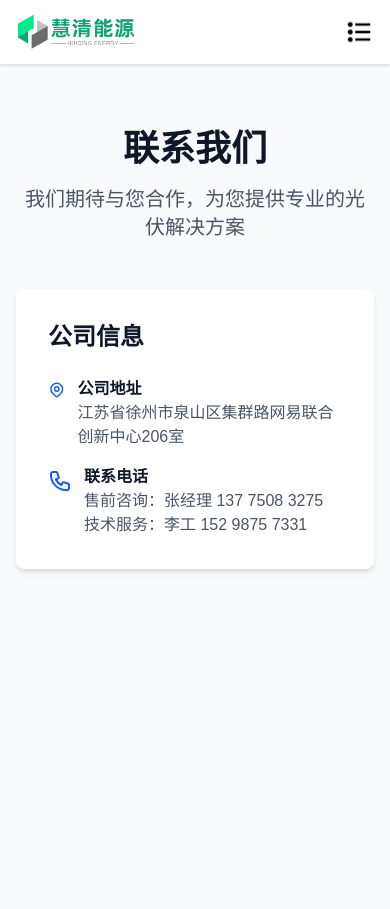
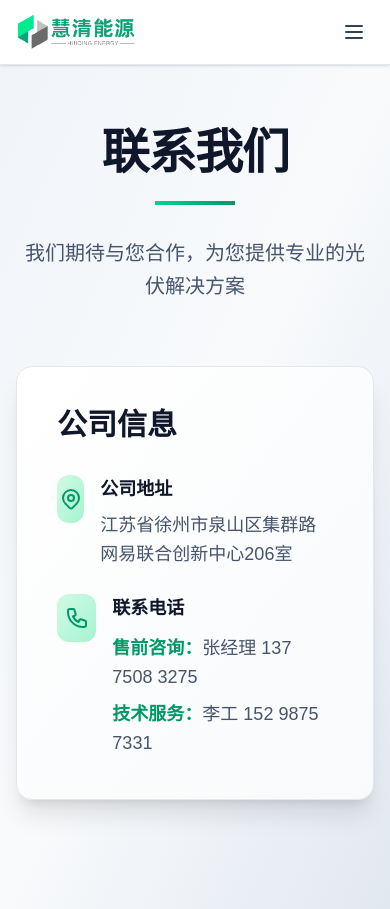
Before and after one commit to maigeyouzichi/huiqing-energy, a Next.js app: page /contact in a window 390 px wide. Built offline with nearby package versions, Linux system fonts and the light colour scheme.

Commit message:
稳定版本1.5

```diff
--- a/app/components/NavBar.tsx
+++ b/app/components/NavBar.tsx
@@ -33,19 +33,45 @@ export function NavBar() {
             质保查询
           </a>
         </nav>
-        <Image src="/menu.png" className="sm:hidden" alt="菜单" width={30} height={30} priority onClick={() => setOpen((v) => !v)} />
+        <button
+          className="sm:hidden p-2 rounded-lg hover:bg-slate-100 transition-colors"
+          onClick={() => setOpen((v) => !v)}
+          aria-label="打开菜单"
+        >
+          <svg className="w-6 h-6 text-slate-700" fill="none" stroke="currentColor" viewBox="0 0 24 24">
+            <path strokeLinecap="round" strokeLinejoin="round" strokeWidth={2} d="M4 6h16M4 12h16M4 18h16" />
+          </svg>
+        </button>
       </div>
       {open && (
-        <div className="sm:hidden border-t border-slate-200 bg-white/95 backdrop-blur-md">
-          <div className="max-w-7xl mx-auto px-4 py-4 space-y-2">
-            <Link href="/" className={linkClass("/")} onClick={() => setOpen(false)}>首页</Link>
-            <Link href="/download" className={linkClass("/download")} onClick={() => setOpen(false)}>资料下载</Link>
-            <Link href="/contact" className={linkClass("/contact")} onClick={() => setOpen(false)}>联系我们</Link>
+        <div className="sm:hidden border-t border-slate-200 bg-white/95 backdrop-blur-md shadow-lg">
+          <div className="max-w-7xl mx-auto px-4 py-6 space-y-3">
+            <Link
+              href="/"
+              className="block px-4 py-3 rounded-lg text-base font-medium text-slate-700 hover:bg-slate-100 hover:text-slate-900 transition-all duration-300"
+              onClick={() => setOpen(false)}
+            >
+              首页
+            </Link>
+            <Link
+              href="/download"
+              className="block px-4 py-3 rounded-lg text-base font-medium text-slate-700 hover:bg-slate-100 hover:text-slate-900 transition-all duration-300"
+              onClick={() => setOpen(false)}
+            >
+              资料下载
+            </Link>
+            <Link
+              href="/contact"
+              className="block px-4 py-3 rounded-lg text-base font-medium text-slate-700 hover:bg-slate-100 hover:text-slate-900 transition-all duration-300"
+              onClick={() => setOpen(false)}
+            >
+              联系我们
+            </Link>
             <a
               href="https://app.huawei.com/escpportal/pub/wechat.html?Language=CN&appName=escp&buType=2"
               target="_blank"
               rel="noopener noreferrer"
-              className="px-4 py-2 rounded-lg text-sm font-medium text-slate-700 hover:bg-slate-100 hover:text-slate-900 transition-all duration-300 block"
+              className="block px-4 py-3 rounded-lg text-base font-medium text-slate-700 hover:bg-slate-100 hover:text-slate-900 transition-all duration-300"
               onClick={() => setOpen(false)}
             >
               质保查询
--- a/app/contact/page.tsx
+++ b/app/contact/page.tsx
@@ -1,42 +1,49 @@
 export default function Contact() {
   return (
-    <div className="min-h-screen bg-gray-50">
+    <div className="min-h-screen bg-gradient-to-br from-slate-100 via-slate-50 to-slate-200">
       <div className="max-w-7xl mx-auto px-4 sm:px-6 lg:px-8 py-16">
-        <div className="text-center mb-12">
-          <h1 className="text-4xl font-bold text-gray-900 mb-4">联系我们</h1>
-          <p className="text-xl text-gray-600">我们期待与您合作，为您提供专业的光伏解决方案</p>
+        <div className="text-center mb-16">
+          <h1 className="text-5xl font-bold text-slate-900 mb-6 tracking-tight">联系我们</h1>
+          <div className="w-20 h-1 bg-gradient-to-r from-emerald-400 to-emerald-600 mx-auto mb-8"></div>
+          <p className="text-xl text-slate-600 max-w-3xl mx-auto leading-relaxed">我们期待与您合作，为您提供专业的光伏解决方案</p>
         </div>
 
         <div className="max-w-4xl mx-auto">
           {/* 联系信息 */}
           <div className="space-y-8">
             {/* 公司信息 */}
-            <div className="bg-white rounded-lg shadow-md p-8">
-              <h2 className="text-2xl font-bold text-gray-900 mb-6">公司信息</h2>
-              <div className="space-y-4">
-                <div className="flex items-start">
-                  <div className="w-6 h-6 text-blue-600 mr-3 mt-1">
-                    <svg fill="none" stroke="currentColor" viewBox="0 0 24 24">
+            <div className="bg-gradient-to-br from-white to-slate-50 rounded-2xl shadow-xl p-10 border border-slate-200 hover:shadow-2xl transition-all duration-300">
+              <h2 className="text-3xl font-bold text-slate-900 mb-8">公司信息</h2>
+              <div className="space-y-6">
+                <div className="flex items-start group">
+                  <div className="w-12 h-12 bg-gradient-to-br from-emerald-100 to-emerald-200 rounded-xl flex items-center justify-center mr-4 group-hover:scale-110 transition-transform duration-300">
+                    <svg className="w-6 h-6 text-emerald-600" fill="none" stroke="currentColor" viewBox="0 0 24 24">
                       <path strokeLinecap="round" strokeLinejoin="round" strokeWidth={2} d="M17.657 16.657L13.414 20.9a1.998 1.998 0 01-2.827 0l-4.244-4.243a8 8 0 1111.314 0z" />
                       <path strokeLinecap="round" strokeLinejoin="round" strokeWidth={2} d="M15 11a3 3 0 11-6 0 3 3 0 016 0z" />
                     </svg>
                   </div>
                   <div>
-                    <h3 className="font-semibold text-gray-900">公司地址</h3>
-                    <p className="text-gray-600">江苏省徐州市泉山区集群路网易联合创新中心206室</p>
+                    <h3 className="font-bold text-slate-900 text-lg mb-2">公司地址</h3>
+                    <p className="text-slate-600 text-lg leading-relaxed">江苏省徐州市泉山区集群路网易联合创新中心206室</p>
                   </div>
                 </div>
 
-                <div className="flex items-start">
-                  <div className="w-6 h-6 text-blue-600 mr-3 mt-1">
-                    <svg fill="none" stroke="currentColor" viewBox="0 0 24 24">
+                <div className="flex items-start group">
+                  <div className="w-12 h-12 bg-gradient-to-br from-emerald-100 to-emerald-200 rounded-xl flex items-center justify-center mr-4 group-hover:scale-110 transition-transform duration-300">
+                    <svg className="w-6 h-6 text-emerald-600" fill="none" stroke="currentColor" viewBox="0 0 24 24">
                       <path strokeLinecap="round" strokeLinejoin="round" strokeWidth={2} d="M3 5a2 2 0 012-2h3.28a1 1 0 01.948.684l1.498 4.493a1 1 0 01-.502 1.21l-2.257 1.13a11.042 11.042 0 005.516 5.516l1.13-2.257a1 1 0 011.21-.502l4.493 1.498a1 1 0 01.684.949V19a2 2 0 01-2 2h-1C9.716 21 3 14.284 3 6V5z" />
                     </svg>
                   </div>
                   <div>
-                    <h3 className="font-semibold text-gray-900">联系电话</h3>
-                    <p className="text-gray-600">售前咨询：张经理 137 7508 3275</p>
-                    <p className="text-gray-600">技术服务：李工   152 9875 7331</p>
+                    <h3 className="font-bold text-slate-900 text-lg mb-3">联系电话</h3>
+                    <div className="space-y-2">
+                      <p className="text-slate-600 text-lg leading-relaxed">
+                        <span className="font-semibold text-emerald-600">售前咨询：</span>张经理 137 7508 3275
+                      </p>
+                      <p className="text-slate-600 text-lg leading-relaxed">
+                        <span className="font-semibold text-emerald-600">技术服务：</span>李工 152 9875 7331
+                      </p>
+                    </div>
                   </div>
                 </div>
               </div>
```
